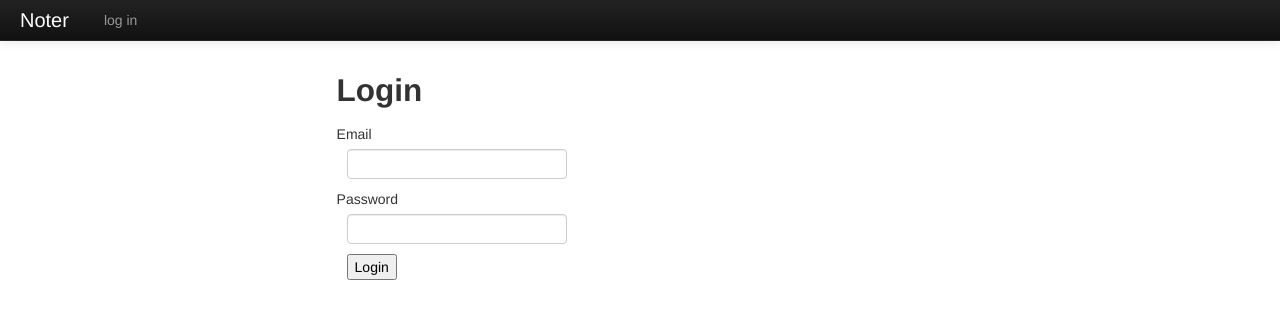
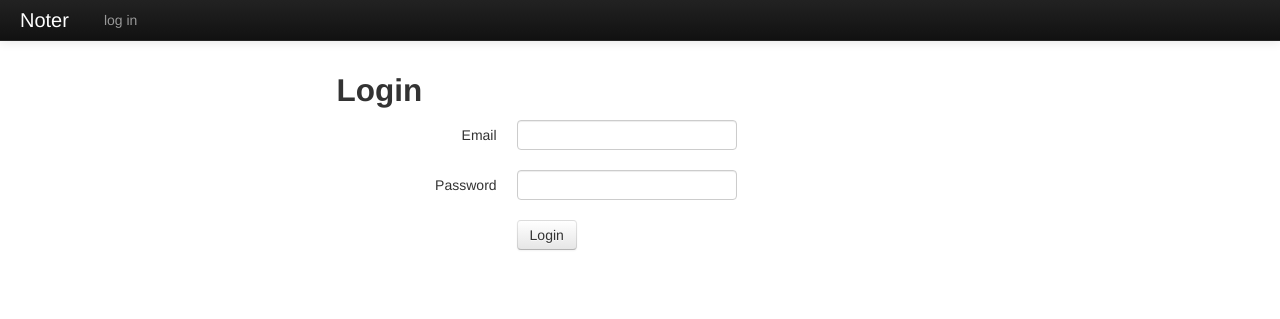
Before and after one commit to jmstaley/Noter, a Flask app: page /login in a window 1280 px wide. Shown: the top 319 px of the page. Run offline with Flask 2, Linux system fonts and the light colour scheme; parts of the project's set-up code (start-up, migrations or seed data) failed here and were passed over; some libraries are stand-ins or nearby versions.

Commit message:
update login form to use form-horizontal

```diff
--- a/noter/templates/login.html
+++ b/noter/templates/login.html
@@ -2,14 +2,24 @@
   {% block body %}
     <h2>Login</h2>
     {% if error %}<p class="alert alert-error">{{ error }}{% endif %}
-    <form action="{{ url_for('notes.login') }}" method="POST">
+    <form action="{{ url_for('notes.login') }}" method="POST" class="form-horizontal">
       {{ form.csrf_token }}
-      <dl>
-        <dt>{{ form.email.label }}
-        <dd>{{ form.email }}
-        <dt>{{ form.password.label }}
-        <dd>{{ form.password }}
-        <dd><input type="submit" value="Login">
-      </dl>
+      <div class="control-group">
+        {{ form.email.label(class="control-label") }}
+        <div class="controls">
+          {{ form.email }}
+        </div>
+      </div>
+      <div class="control-group">
+        {{ form.password.label(class="control-label") }}
+        <div class="controls">
+          {{ form.password }}
+        </div>
+      </div>
+      <div class="control-group">
+        <div class="controls">
+          <input class="btn" type="submit" value="Login">
+        </div>
+      </div>
     </form>
   {% endblock %}
```
